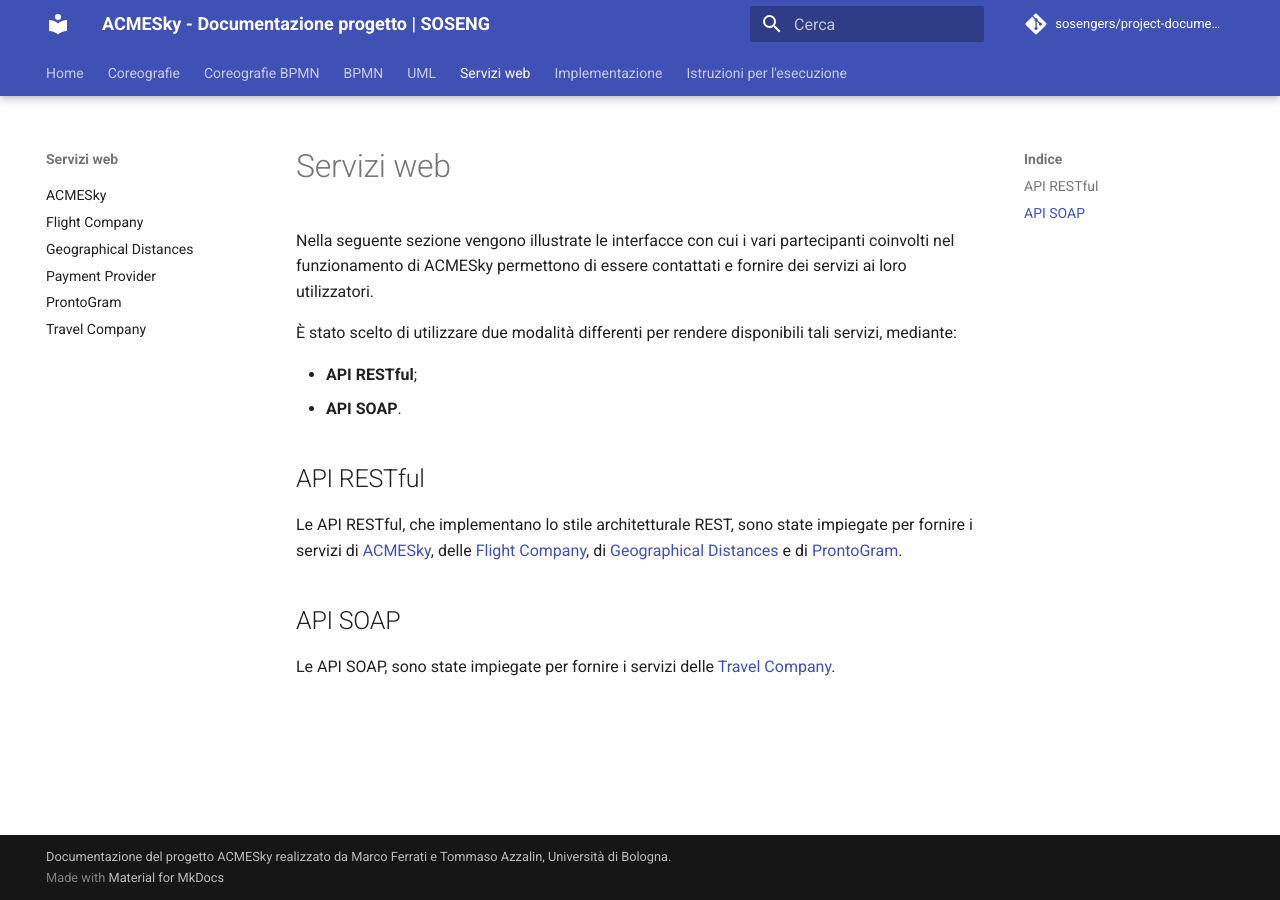
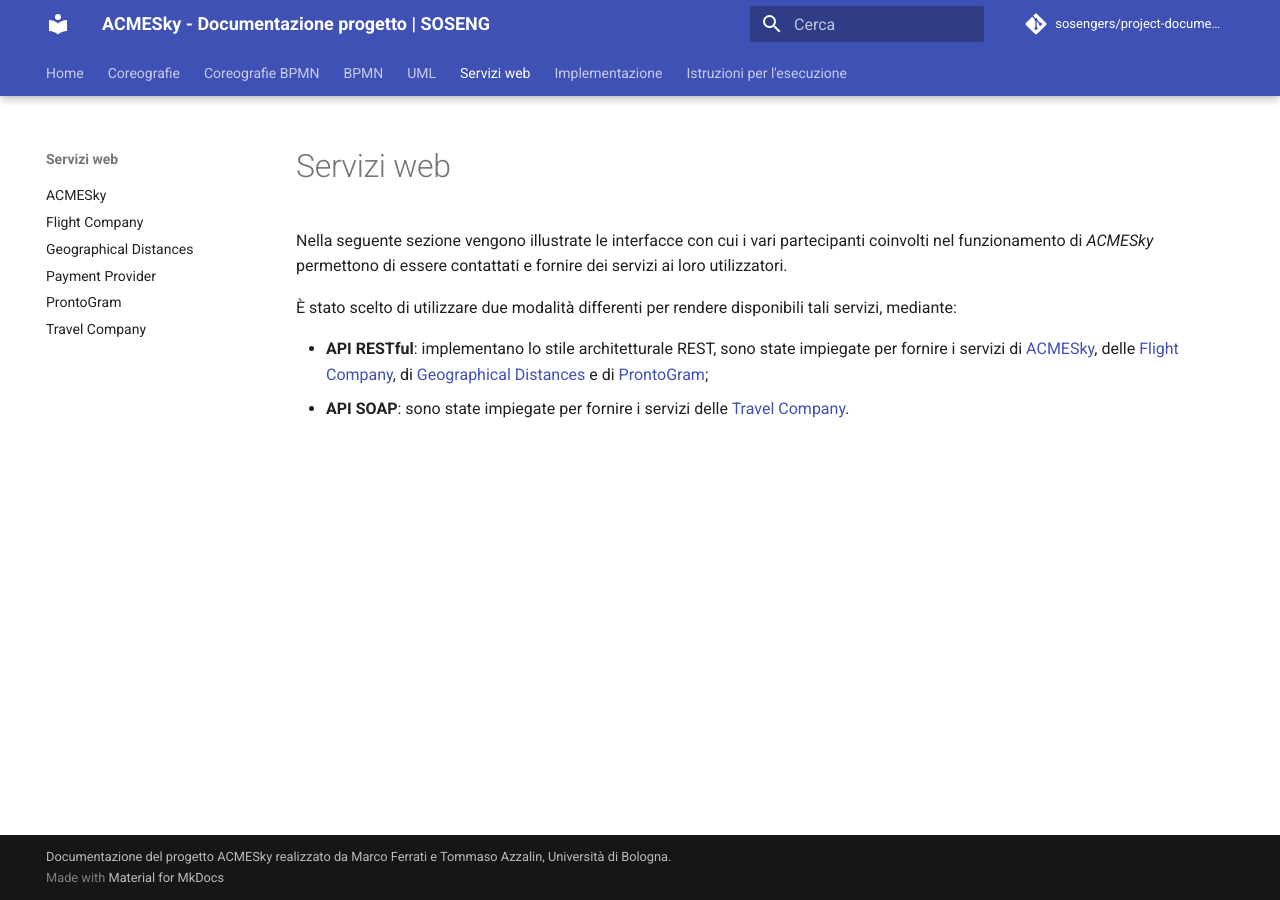
Before and after one commit to sosengers/project-documentation, an MkDocs documentation site: the page built from docs/serviziweb.md, in a window 1280 px wide. Built offline with MkDocs 1.6.1 and Material for MkDocs 9.7.7, drawn with Linux system fonts in a browser that asks for light colours; comment, search, counter and statistics services are not loaded.

Commit message:
Nascosto toc in servizi web e implementazione

```diff
--- a/docs/serviziweb.md
+++ b/docs/serviziweb.md
@@ -1,14 +1,13 @@
+---
+hide:
+  - toc
+---
+
 # Servizi web
 
-Nella seguente sezione vengono illustrate le interfacce con cui i vari partecipanti coinvolti nel funzionamento di ACMESky permettono di essere contattati e fornire dei servizi ai loro utilizzatori.
+Nella seguente sezione vengono illustrate le interfacce con cui i vari partecipanti coinvolti nel funzionamento di *ACMESky* permettono di essere contattati e fornire dei servizi ai loro utilizzatori.
 
 È stato scelto di utilizzare due modalità differenti per rendere disponibili tali servizi, mediante:
 
-- **API RESTful**;
-- **API SOAP**.
-
-## API RESTful
-Le API RESTful, che implementano lo stile architetturale REST, sono state impiegate per fornire i servizi di [ACMESky](serviziweb/acmesky.md), delle [Flight Company](serviziweb/flightcompany.md), di [Geographical Distances](serviziweb/geodistances.md) e di [ProntoGram](serviziweb/prontogram.md).
-
-## API SOAP
-Le API SOAP, sono state impiegate per fornire i servizi delle [Travel Company](serviziweb/travelcompany.md).
+- **API RESTful**: implementano lo stile architetturale REST, sono state impiegate per fornire i servizi di [ACMESky](serviziweb/acmesky.md), delle [Flight Company](serviziweb/flightcompany.md), di [Geographical Distances](serviziweb/geodistances.md) e di [ProntoGram](serviziweb/prontogram.md);
+- **API SOAP**: sono state impiegate per fornire i servizi delle [Travel Company](serviziweb/travelcompany.md).
```
Also changed, not shown: docs/implementazione.md (+4 -0 lines).
